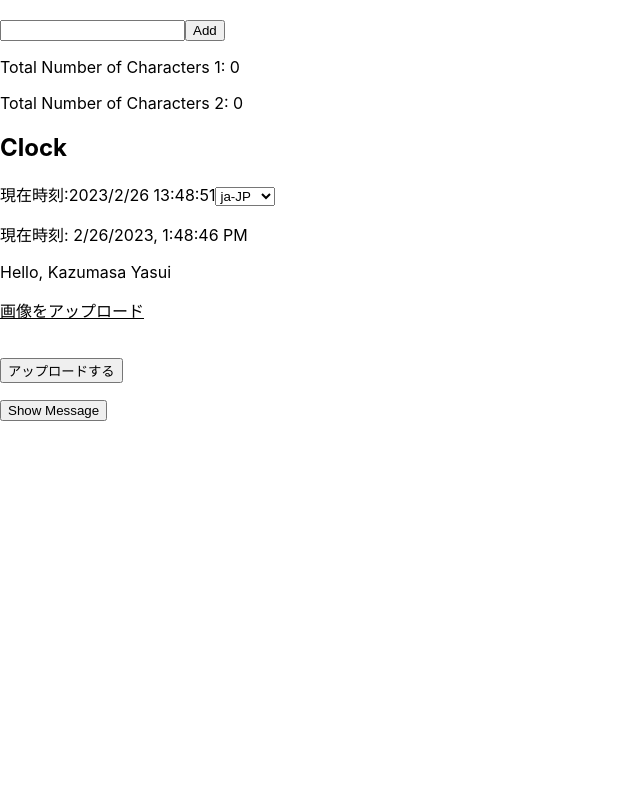
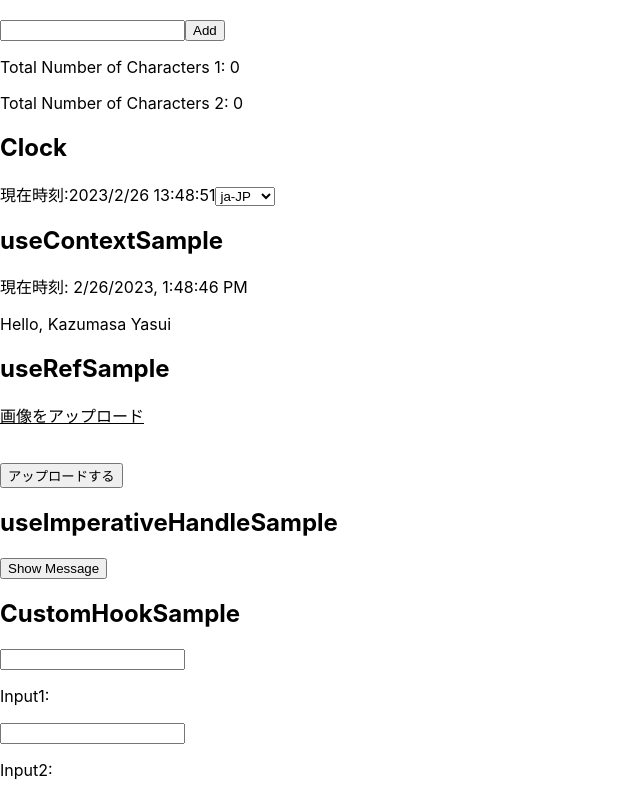
Before and after one commit to KazumasaYasui/ts-react-next, a React (Create React App) app in the folder chapter3/react-sample/: page / in a window 1280 px wide. Shown: the part 925-1721 px from the top of the page, without its empty margins (0-640 px from the left). Before the commit the page ends 1362 px from the top, so only its background shows below. Built offline with nearby package versions, Linux system fonts and the light colour scheme.

Commit message:
カスタムフック追加

```diff
--- /dev/null
+++ b/chapter3/react-sample/src/components/CustomHookSample.tsx
@@ -0,0 +1,32 @@
+import React, { useCallback, useDebugValue, useState } from 'react'
+
+const useInput = () => {
+  const [state, setState] = useState('')
+  const onChange = useCallback((e: React.ChangeEvent<HTMLInputElement>) => {
+    setState(e.target.value)
+  }, [])
+
+  // デバッグ用に値を出力する
+  useDebugValue(`Input: ${state}`)
+
+  return [state, onChange] as const
+}
+
+export const CustomHookSample = () => {
+  const [text1, onChangeText1] = useInput()
+  const [text2, onChangeText2] = useInput()
+
+  return (
+    <div>
+      <h2>CustomHookSample</h2>
+      <div>
+        <input type="text" value={text1} onChange={onChangeText1} />
+        <p>Input1: {text1}</p>
+      </div>
+      <div>
+        <input type="text" value={text2} onChange={onChangeText2} />
+        <p>Input2: {text2}</p>
+      </div>
+    </div>
+  )
+}
--- a/chapter3/react-sample/src/components/UseContextSample.tsx
+++ b/chapter3/react-sample/src/components/UseContextSample.tsx
@@ -20,6 +20,7 @@ const Child = () => {
 
   return (
     <div>
+      <h2>useContextSample</h2>
       <p>現在時刻: {now.toLocaleString()}</p>
       <GrandChild />
     </div>
--- a/chapter3/react-sample/src/components/UseImperativeHandleSample.tsx
+++ b/chapter3/react-sample/src/components/UseImperativeHandleSample.tsx
@@ -26,6 +26,7 @@ export const Parent = () => {
 
   return (
     <div>
+      <h2>useImperativeHandleSample</h2>
       <button onClick={onClick}>Show Message</button>
       <Child ref={childRef} />
     </div>
--- a/chapter3/react-sample/src/components/UseRefSample.tsx
+++ b/chapter3/react-sample/src/components/UseRefSample.tsx
@@ -40,6 +40,7 @@ export const ImageUploader = () => {
 
   return (
     <div>
+      <h2>useRefSample</h2>
       <p style={{ textDecoration: 'underline' }} onClick={onClickText}>
         画像をアップロード
       </p>
--- a/chapter3/react-sample/src/index.tsx
+++ b/chapter3/react-sample/src/index.tsx
@@ -16,6 +16,7 @@ import { Clock } from "./components/Clock";
 import { Parent as UseContextSample } from './components/UseContextSample';
 import { ImageUploader as UseRefSample } from './components/UseRefSample';
 import { Parent as UseImperativeHandleSample } from './components/UseImperativeHandleSample';
+import { CustomHookSample } from './components/CustomHookSample';
 import reportWebVitals from './reportWebVitals';
 
 const root = ReactDOM.createRoot(
@@ -38,6 +39,7 @@ root.render(
     <UseContextSample />
     <UseRefSample />
     <UseImperativeHandleSample />
+    <CustomHookSample />
   </React.StrictMode>
 );
 
```
